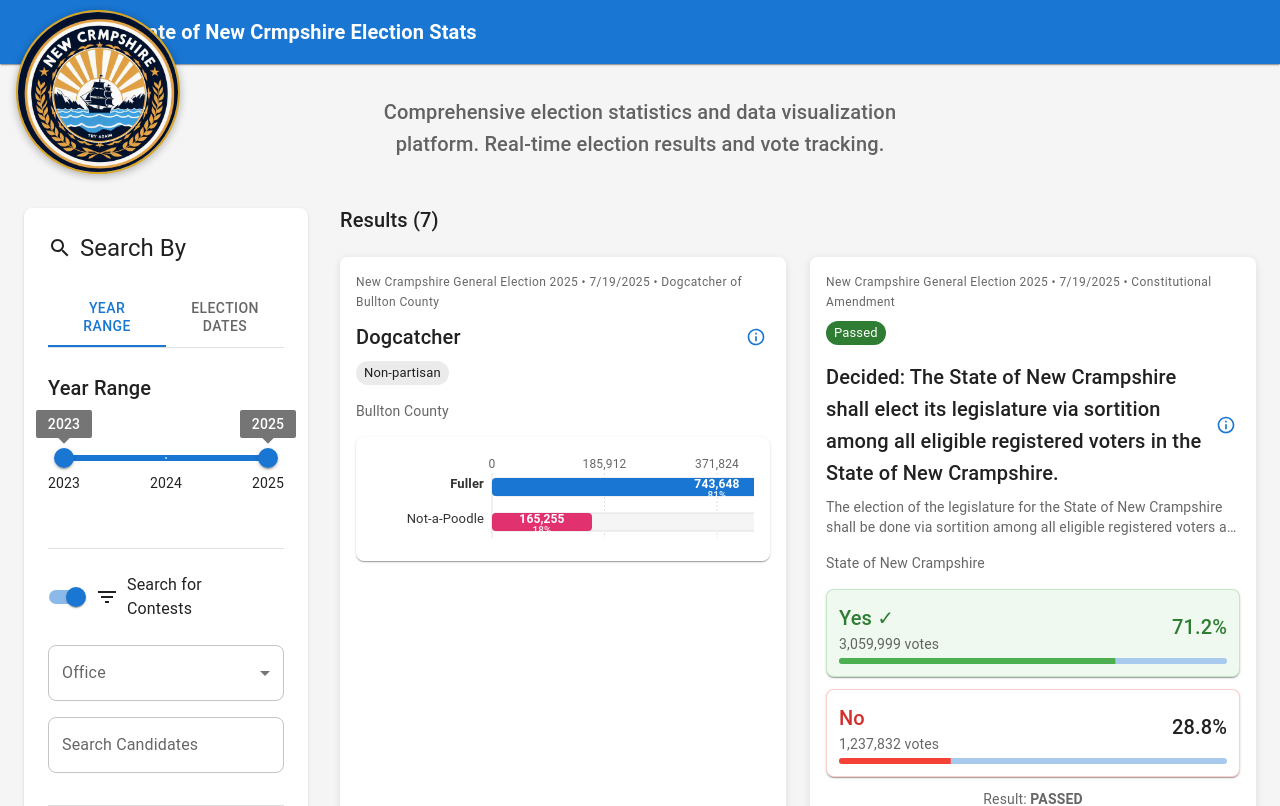
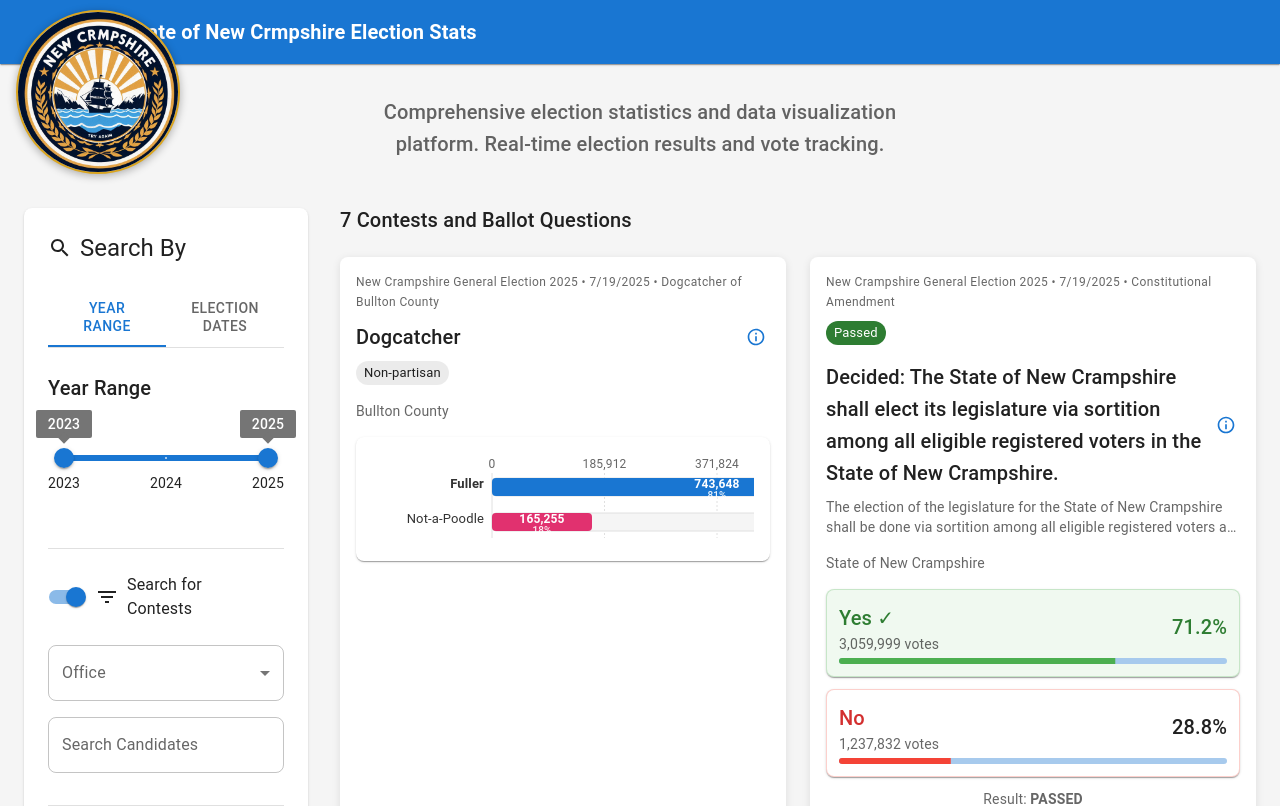
Before and after one commit to bryanlandia/election-stats-demo, a Next.js app: page / in a window 1280 px wide. Shown: the top 806 px of the page. Built offline with nearby package versions, Linux system fonts and the light colour scheme.

Commit message:
dynamic results counts display based on contests and questions count

```diff
--- a/src/app/page.tsx
+++ b/src/app/page.tsx
@@ -891,6 +891,12 @@ export default function HomePage() {
                   {(() => {
                     const combinedResults = getCombinedResults();
                     const totalCount = combinedResults.length;
+                    const contestCount = combinedResults.filter(
+                      (result) => result.type === 'contest'
+                    ).length;
+                    const ballotQuestionCount = combinedResults.filter(
+                      (result) => result.type === 'ballotQuestion'
+                    ).length;
 
                     if (totalCount === 0) {
                       return (
@@ -910,7 +916,13 @@ export default function HomePage() {
                           gutterBottom
                           sx={{ mb: 3 }}
                         >
-                          Results ({totalCount})
+                          {contestCount > 0 && ballotQuestionCount > 0
+                            ? `${totalCount} Contests and Ballot Questions`
+                            : contestCount > 0
+                              ? `${contestCount} Contests`
+                              : ballotQuestionCount > 0
+                                ? `${ballotQuestionCount} Ballot Questions`
+                                : ''}
                         </Typography>
 
                         <Grid container spacing={3}>
```
